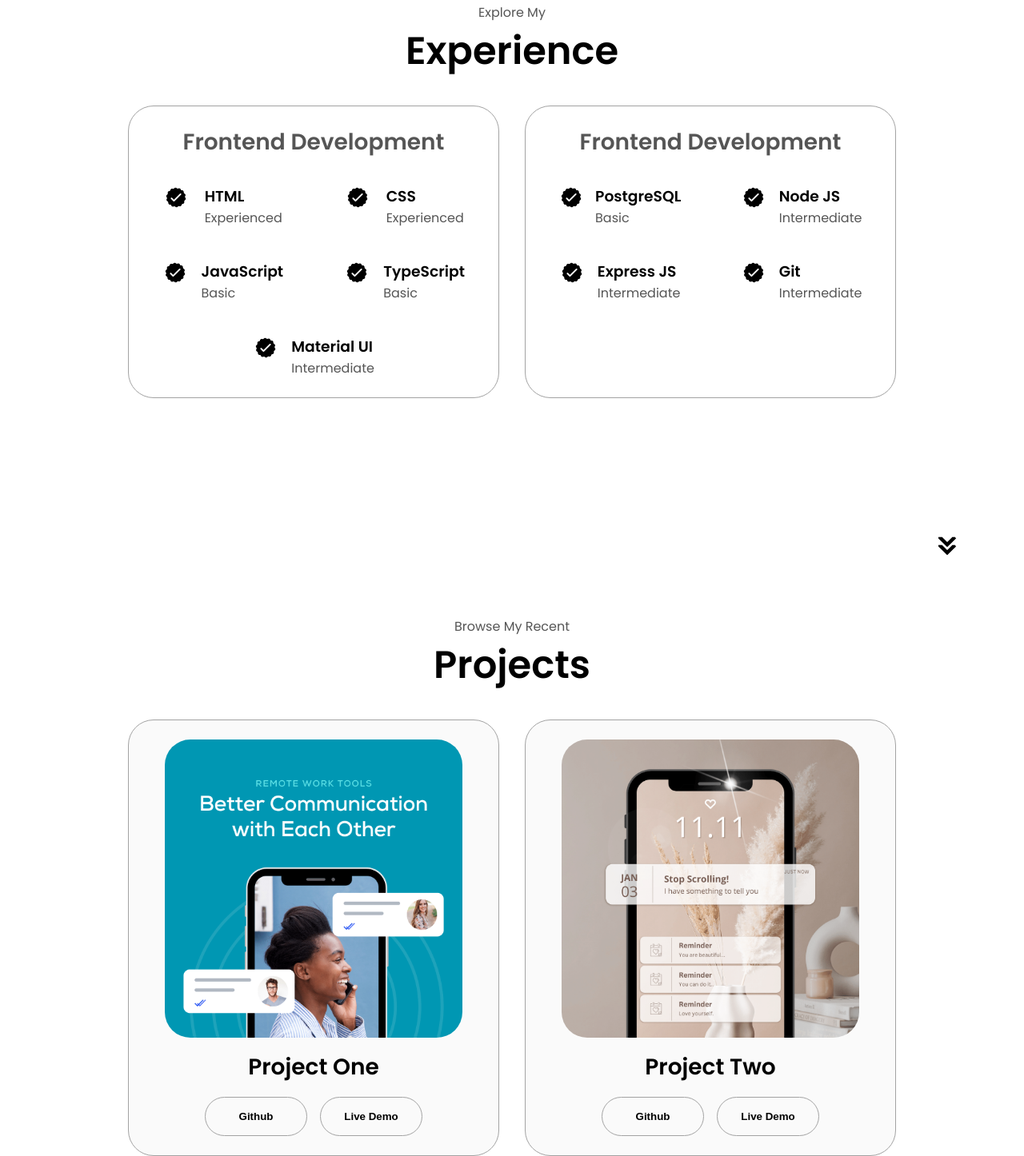
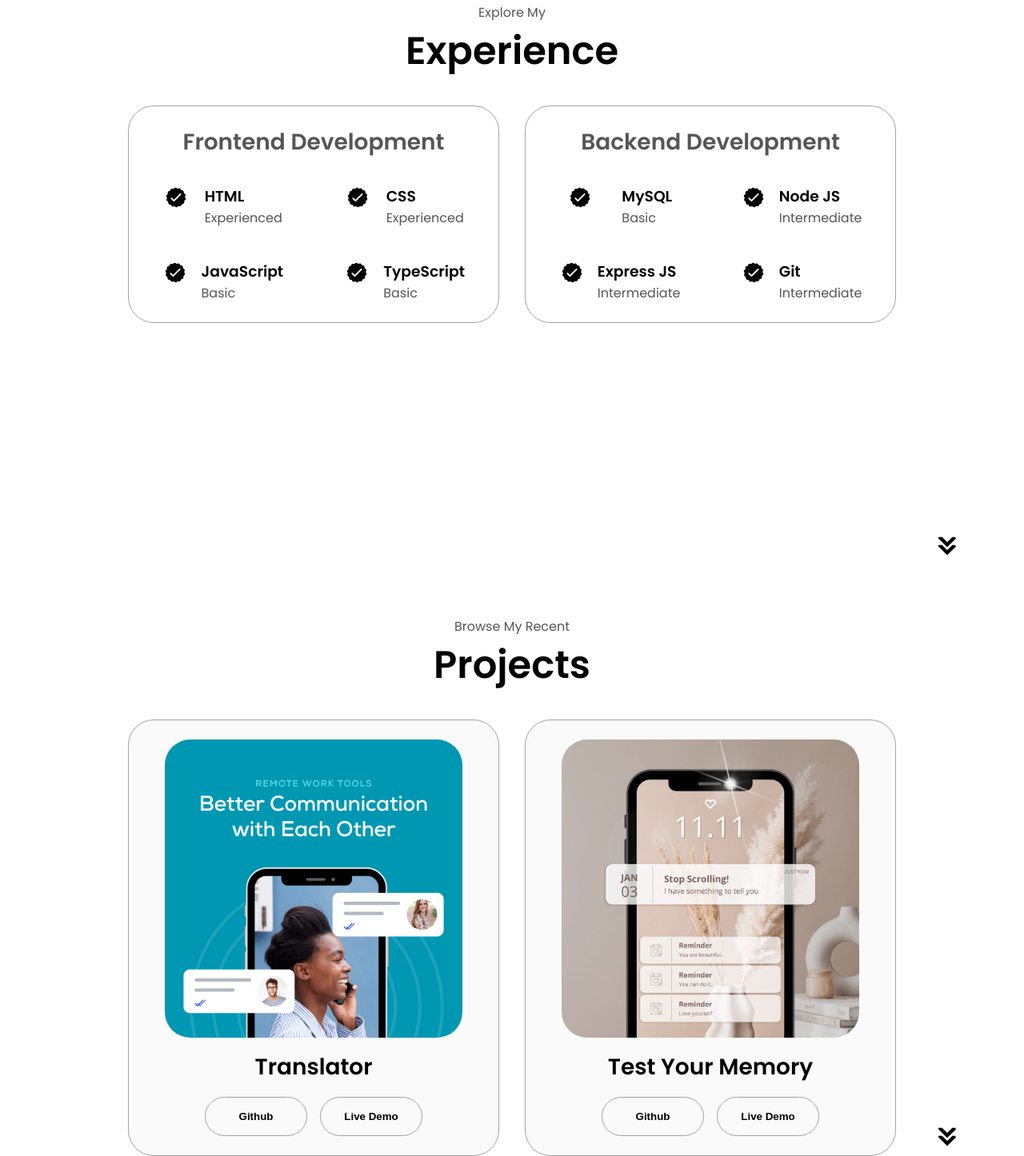
Before and after one commit to shreyanshjaiswal1/Portfolio-Website, a plain HTML site: page index.html in a window 1280 px wide. Shown: the part 1693-3139 px from the top of the page at 80% size. Drawn offline with Linux system fonts and the light colour scheme.

Commit message:
Update index.html

```diff
--- a/index.html
+++ b/index.html
@@ -175,21 +175,11 @@ My passion for technology drives me to create innovative solutions and continuou
                   <p>Basic</p>
                 </div>
               </article>
-              <article>
-                <img
-                  src="./assets/checkmark.png"
-                  alt="Experience icon"
-                  class="icon"
-                />
-                <div>
-                  <h3>Material UI</h3>
-                  <p>Intermediate</p>
-                </div>
               </article>
             </div>
           </div>
           <div class="details-container">
-            <h2 class="experience-sub-title">Frontend Development</h2>
+            <h2 class="experience-sub-title">Backend Development</h2>
             <div class="article-container">
               <article>
                 <img
@@ -198,7 +188,7 @@ My passion for technology drives me to create innovative solutions and continuou
                   class="icon"
                 />
                 <div>
-                  <h3>PostgreSQL</h3>
+                  <h3>MySQL </h3>
                   <p>Basic</p>
                 </div>
               </article>
@@ -259,17 +249,17 @@ My passion for technology drives me to create innovative solutions and continuou
                 class="project-img"
               />
             </div>
-            <h2 class="experience-sub-title project-title">Project One</h2>
+            <h2 class="experience-sub-title project-title">Translator</h2>
             <div class="btn-container">
               <button
                 class="btn btn-color-2 project-btn"
-                onclick="location.href='https://github.com/'"
+                onclick="location.href='https://github.com/shreyanshjaiswal1/translator'"
               >
                 Github
               </button>
               <button
                 class="btn btn-color-2 project-btn"
-                onclick="location.href='https://github.com/'"
+                onclick="location.href='https://shreyanshjaiswal1.github.io/translator/'"
               >
                 Live Demo
               </button>
@@ -283,23 +273,23 @@ My passion for technology drives me to create innovative solutions and continuou
                 class="project-img"
               />
             </div>
-            <h2 class="experience-sub-title project-title">Project Two</h2>
+            <h2 class="experience-sub-title project-title">Test Your Memory</h2>
             <div class="btn-container">
               <button
                 class="btn btn-color-2 project-btn"
-                onclick="location.href='https://github.com/'"
+                onclick="location.href='https://github.com/shreyanshjaiswal1/testyourmemory/tree/main'"
               >
                 Github
               </button>
               <button
                 class="btn btn-color-2 project-btn"
-                onclick="location.href='https://github.com/'"
+                onclick="location.href='https://shreyanshjaiswal1.github.io/translator/'"
               >
                 Live Demo
               </button>
             </div>
           </div>
-          <div class="details-container color-container">
+          <!-- <div class="details-container color-container">
             <div class="article-container">
               <img
                 src="./assets/project-3.png"
@@ -322,7 +312,7 @@ My passion for technology drives me to create innovative solutions and continuou
                 Live Demo
               </button>
             </div>
-          </div>
+          </div> -->
         </div>
       </div>
       <img
```
